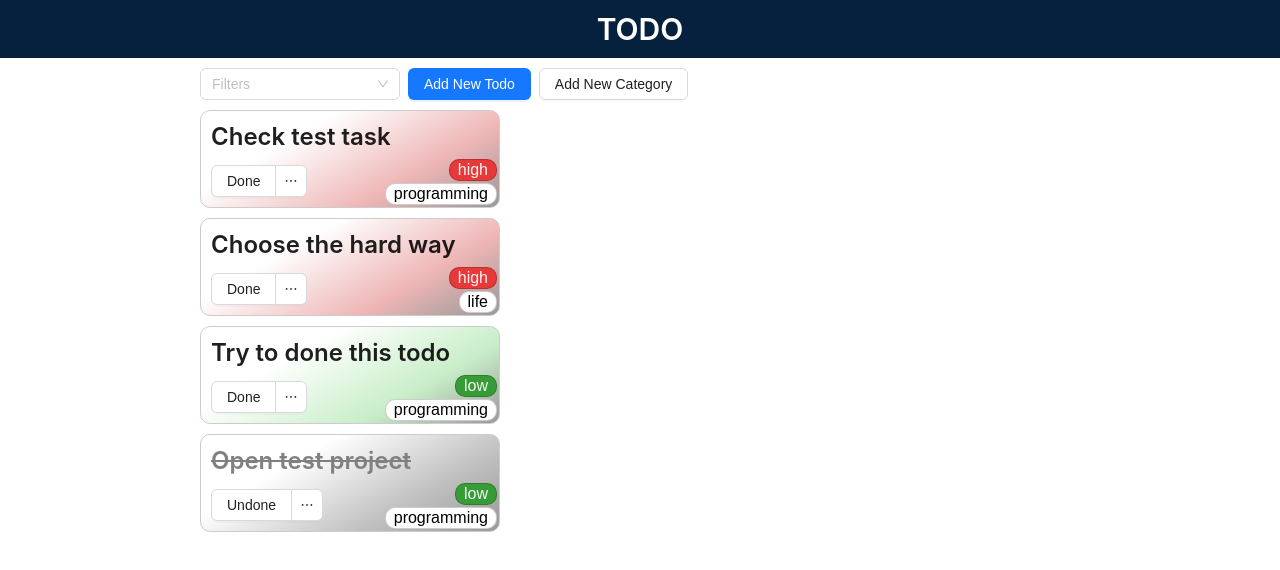
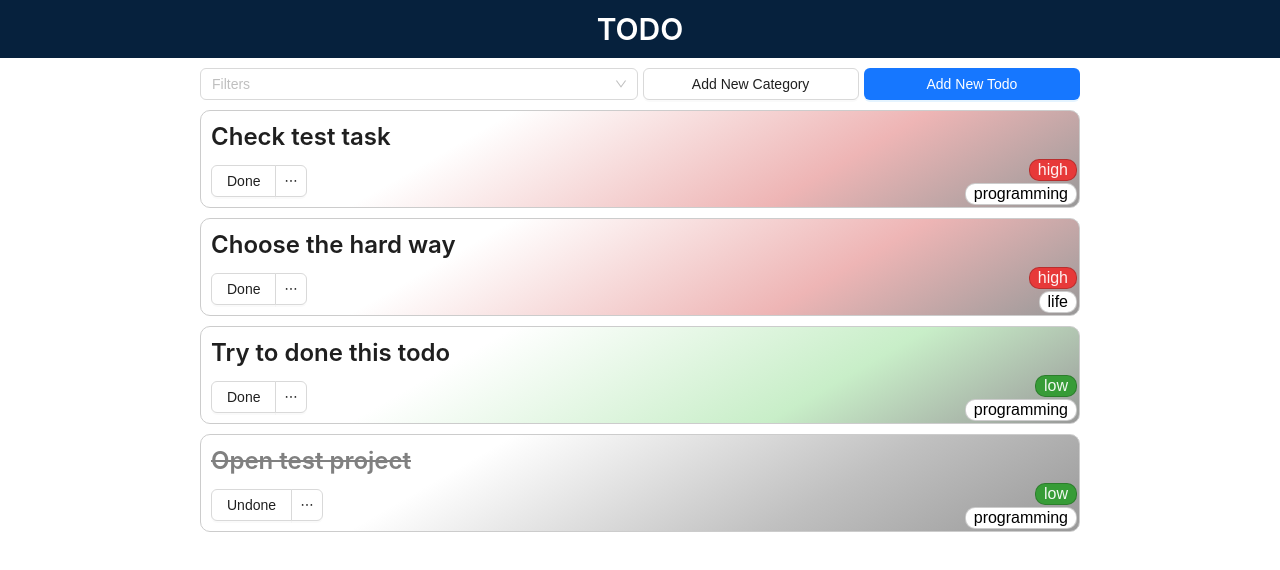
Before and after one commit to khe4oyan/sophisticated_todo_list, a React (Create React App) app: page /todos in a window 1280 px wide. Shown: the top 570 px of the page. Built offline with nearby package versions, Linux system fonts and the light colour scheme.

Commit message:
stage 5 finished

```diff
--- a/src/components/TodoCard/TodoCard.jsx
+++ b/src/components/TodoCard/TodoCard.jsx
@@ -21,9 +21,8 @@ const Root = styled.div`
   border: 1px solid #ccc;
   padding: 10px;
   border-radius: 10px;
-  max-width: 300px;
   position: relative;
-  overflow: hidden;
+
   --color: #c0c0c0;
   background: linear-gradient(150deg, #0000 30%, var(--color) 70%, #0006);
 
@@ -35,6 +34,11 @@ const Root = styled.div`
   }
   &.low {
     --color: #c8eec8;
+  }
+
+
+  @media (width < 500px) {
+    min-width: initial;
   }
 `;
 
--- a/src/pages/SingleTodoPage/SingleTodoPage.jsx
+++ b/src/pages/SingleTodoPage/SingleTodoPage.jsx
@@ -21,7 +21,8 @@ import {
 const Root = styled.div`
   padding: 10px;
   width: fit-content;
-  width: 400px;
+  max-width: 400px;
+  width: 100%;
   margin: auto;
 `;
 
--- a/src/pages/TodosPage/TodosPage.jsx
+++ b/src/pages/TodosPage/TodosPage.jsx
@@ -15,6 +15,43 @@ const Root = styled.div`
   margin: auto;
 `;
 
+const MySpace = styled.div`
+  z-index: 20;
+  display: grid;
+  grid-template-columns: repeat(2, 1fr);
+  gap: 5px;
+
+  @media (width < 500px) {
+    display: block;
+    width: 100%;
+  }
+`;
+
+const Buttons = styled.div`
+  display: grid;
+  grid-template-columns: repeat(2, 1fr);
+  gap: 5px;
+
+
+  @media (width < 500px) {
+    position: fixed;
+
+    width: 100%;
+    background-color: red;
+    bottom: 0px;
+    left: 0;
+    padding: 5px 10px;
+    background-color: white;
+    z-index: 20;
+    flex-wrap: wrap;
+  }
+
+
+  @media (width < 290px) {
+    grid-template-columns: 1fr;
+  }
+`;
+
 export default function TodoPage() {
   const { filters } = useSelector((s) => s.filterSlice);
   const { categories } = useSelector(s => s.categorySlice);
@@ -27,7 +64,7 @@ export default function TodoPage() {
 
   return (
     <Root>
-      <Space
+      <MySpace
         style={{
           width: "100%",
         }}
@@ -37,16 +74,18 @@ export default function TodoPage() {
           mode="multiple"
           allowClear
           style={{
-            width: "fit-content",
             minWidth: "200px",
+            width: "100%",
           }}
           placeholder="Filters"
           onChange={onFilterChange}
           options={[...filters, ...categories]}
         />
-        <AddTodoModal />
-        <AddCustomCategory />
-      </Space>
+        <Buttons>
+          <AddCustomCategory />
+          <AddTodoModal />
+        </Buttons>
+      </MySpace>
       <ShowTodosWithFilters
         selectedFilters={selectedFilters}
         todos={allTodo}
```
Also changed, not shown: 1 other file (tests, documents, lock files or other folders).
